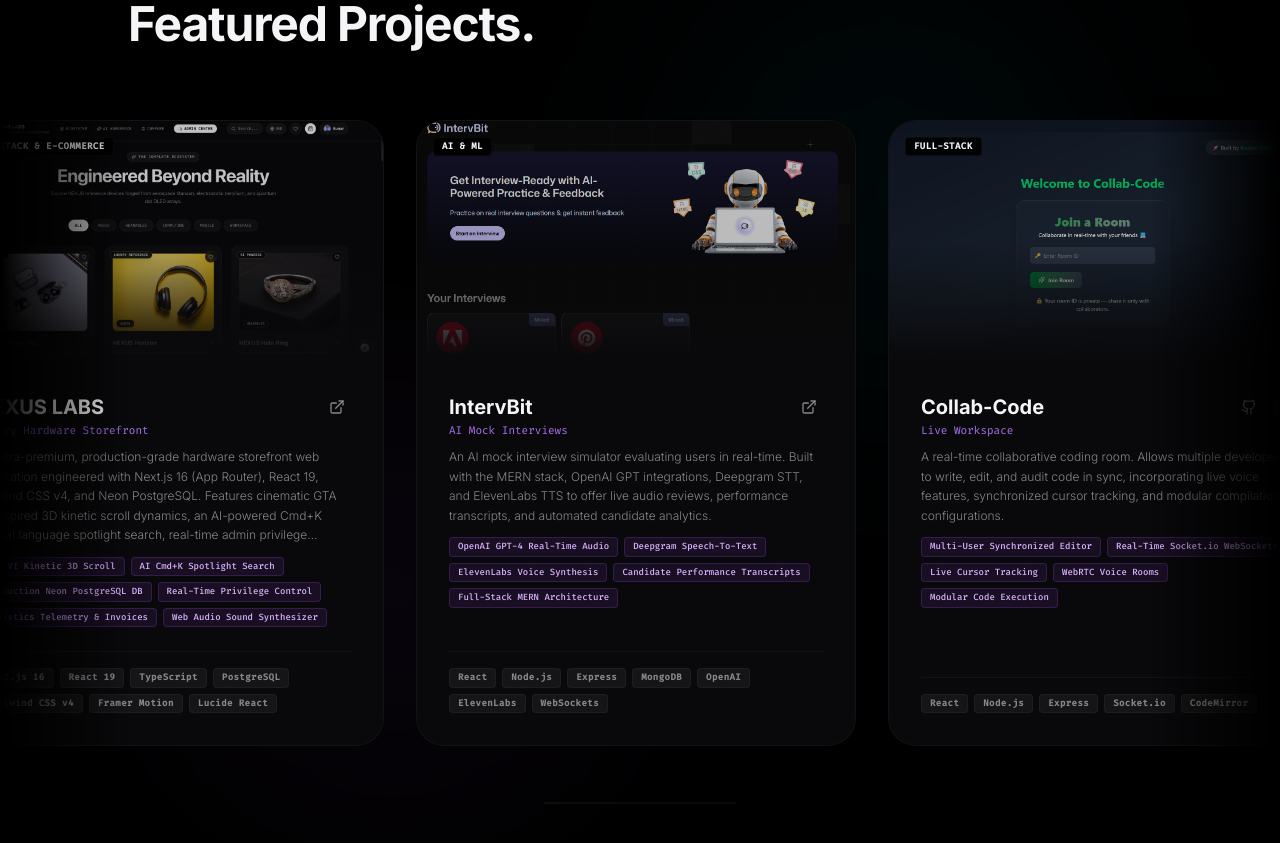
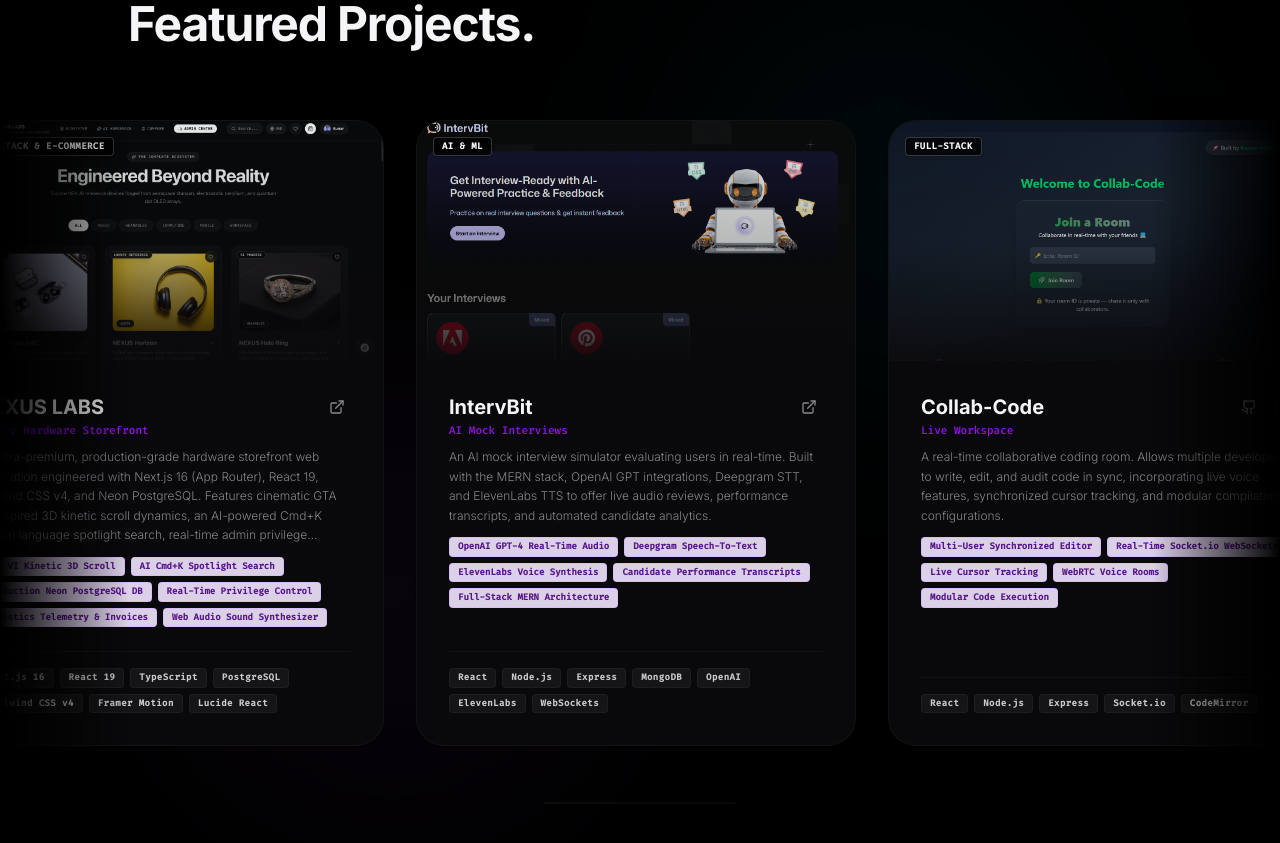
Before and after one commit to Kumaraditya18/Portfolio, a React (Vite) app: page / in a window 1280 px wide. Shown: the part 3000-3843 px from the top of the page. Built offline with nearby package versions, Linux system fonts and the light colour scheme.

Commit message:
style: optimize project cards, images, and highlights for light mode readability and contrast

```diff
--- a/src/components/Projects.jsx
+++ b/src/components/Projects.jsx
@@ -258,17 +258,17 @@
                 }`}
               >
                 {/* Card Image */}
-                <div className="relative w-full h-[190px] md:h-[240px] overflow-hidden bg-black/40">
+                <div className="relative w-full h-[190px] md:h-[240px] overflow-hidden bg-slate-900/10 dark:bg-black/40">
                   <img
                     src={proj.image}
                     alt={proj.title}
-                    className="w-full h-full object-cover opacity-75 group-hover:scale-105 group-hover:opacity-95 transition-all duration-700 pointer-events-none"
+                    className="w-full h-full object-cover opacity-90 dark:opacity-85 group-hover:scale-105 group-hover:opacity-100 transition-all duration-700 pointer-events-none"
                     loading="lazy"
                   />
-                  <div className="absolute inset-0 bg-gradient-to-t from-card-app via-transparent to-transparent"></div>
+                  <div className="absolute inset-0 bg-gradient-to-t from-card-app via-card-app/20 to-transparent opacity-90"></div>
 
                   {/* Category Badge */}
-                  <span className="absolute top-4 left-4 text-[9px] font-bold font-mono tracking-wider px-2 py-0.5 rounded bg-bg-app/90 text-text-app border border-border-app backdrop-blur-md uppercase">
+                  <span className="absolute top-4 left-4 text-[9px] font-bold font-mono tracking-wider px-2 py-0.5 rounded bg-black/75 text-white border border-white/20 backdrop-blur-md uppercase shadow-sm">
                     {proj.category}
                   </span>
                 </div>
@@ -278,10 +278,10 @@
                   <div>
                     <div className="flex items-start justify-between gap-4 mb-2">
                       <div>
-                        <h4 className="text-lg md:text-xl font-bold text-text-app group-hover:text-purple-300 transition-colors">
+                        <h4 className="text-lg md:text-xl font-bold text-text-app group-hover:text-purple-600 dark:group-hover:text-purple-300 transition-colors">
                           {proj.title}
                         </h4>
-                        <p className="text-[11px] text-[#a771ee] font-mono mt-0.5">{proj.subtitle}</p>
+                        <p className="text-[11px] text-purple-600 dark:text-[#a771ee] font-mono font-medium mt-0.5">{proj.subtitle}</p>
                       </div>
 
                       <div className="flex items-center gap-1">
@@ -322,7 +322,7 @@
                         {proj.highlights.map((h, hIdx) => (
                           <span
                             key={hIdx}
-                            className="text-[9px] font-mono px-2 py-0.5 rounded bg-purple-500/10 border border-purple-500/20 text-purple-300 font-medium"
+                            className="text-[9px] font-mono px-2 py-0.5 rounded bg-purple-100/90 dark:bg-purple-500/10 border border-purple-300/70 dark:border-purple-500/20 text-purple-900 dark:text-purple-300 font-semibold dark:font-medium shadow-2xs"
                           >
                             {h}
                           </span>
@@ -336,7 +336,7 @@
                     {proj.tech.slice(0, 7).map((t, tIdx) => (
                       <span
                         key={tIdx}
-                        className="text-[9px] font-semibold tracking-wider px-2 py-0.5 rounded bg-badge-app border border-border-app text-text-muted-app"
+                        className="text-[9px] font-semibold tracking-wider px-2 py-0.5 rounded bg-badge-app border border-border-app text-text-app/80 dark:text-text-muted-app"
                       >
                         {t}
                       </span>
```
